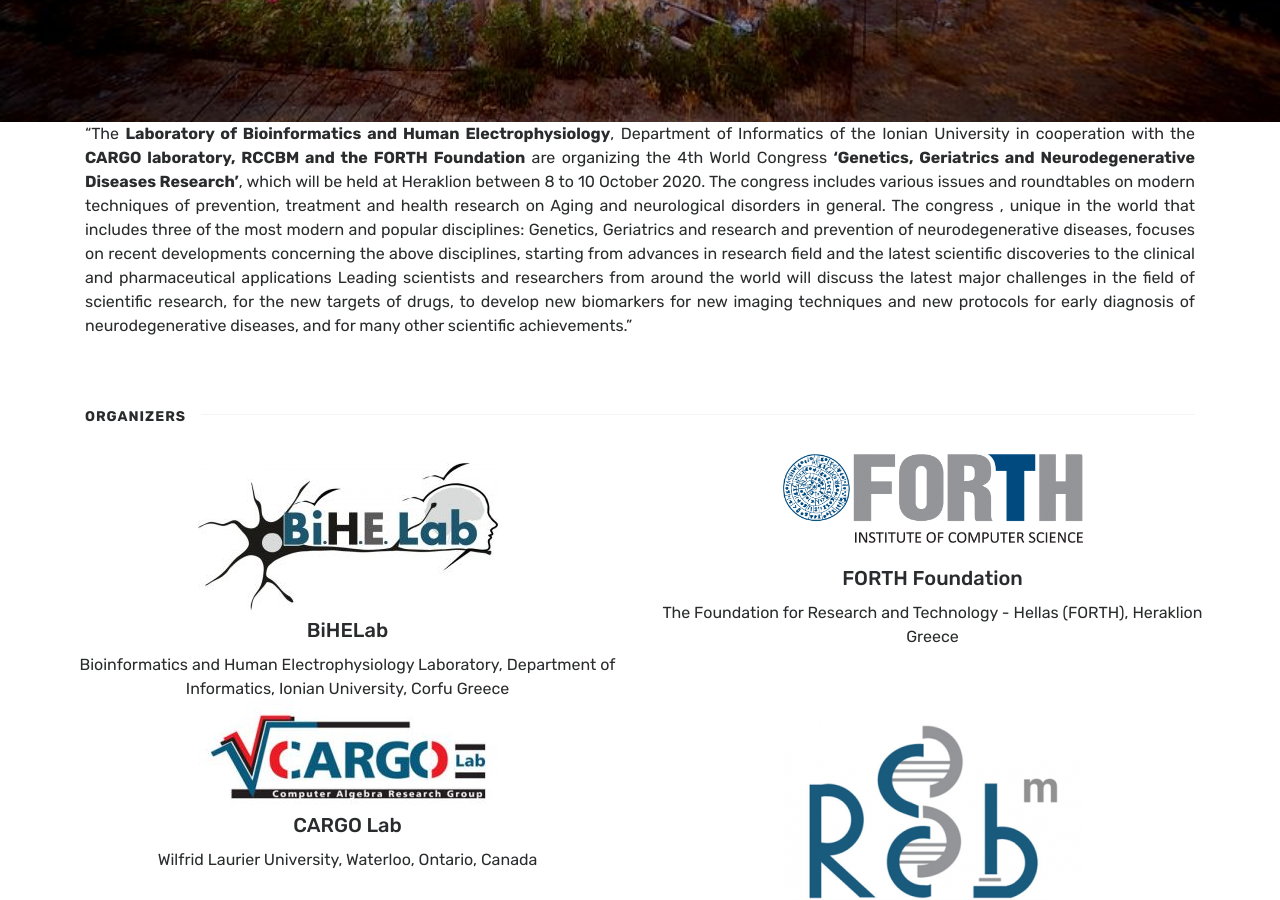
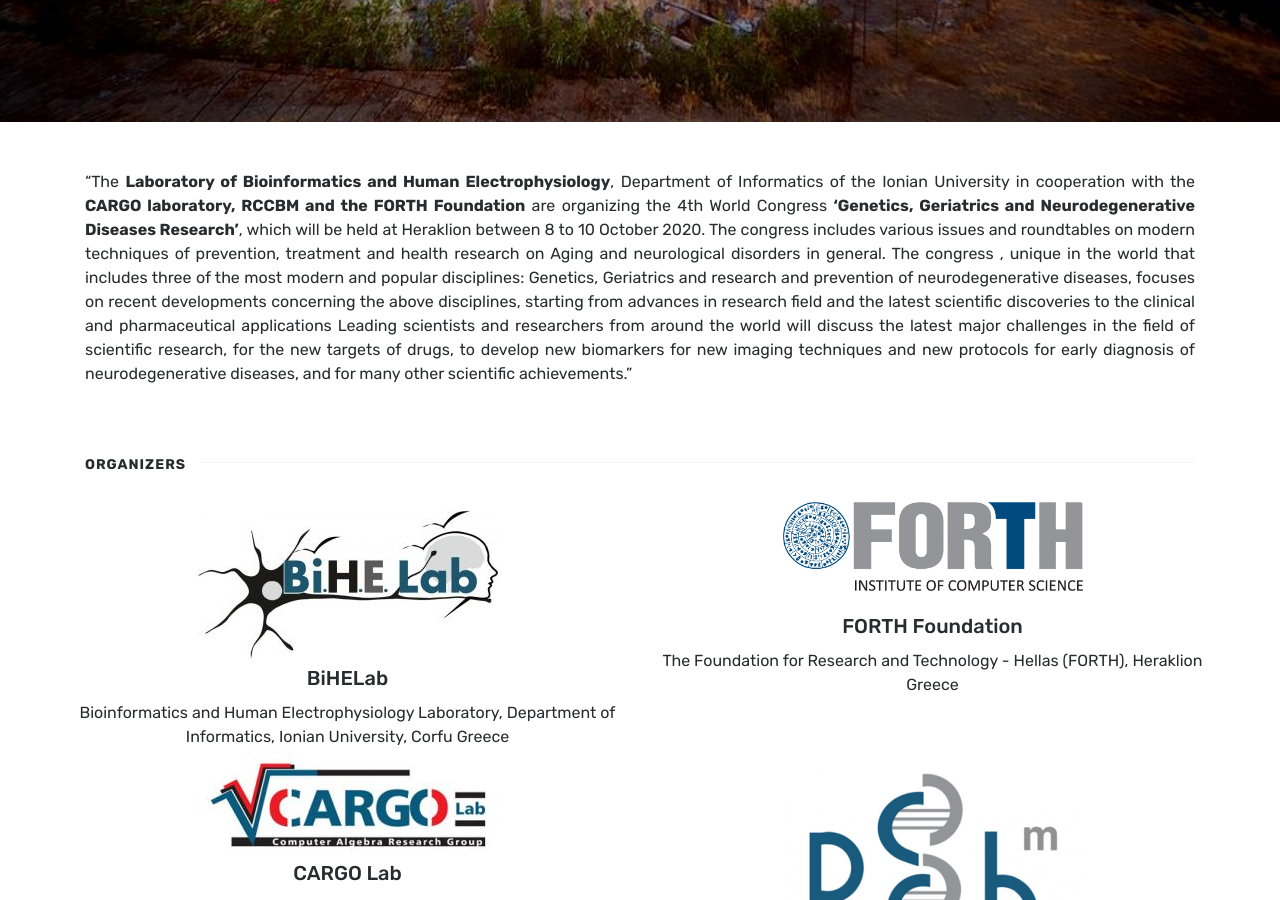
Before and after one commit to Covide-1797/genedis, a Jekyll site: the page built from index.html, in a window 1280 px wide and 900 px high, scrolled down 746 px. Built offline with Jekyll 4.4.1, drawn with Linux system fonts in a browser that asks for light colours; the list of posts is cut into pages by our own code.

Commit message:
Update index.html

```diff
--- a/index.html
+++ b/index.html
@@ -35,6 +35,8 @@
 
 <div class="container">
     <div class="main-content">
+        <br>
+        <br>
         <div class="row">
             <div class="col-12">
                 <p class="text-justify">
@@ -92,7 +94,7 @@
                 <div class="w-100 d-lg-none"><br/></div>
                 <div class="col-sm-6">
                     <a href="http://www.rccbm.org/" target="_blank">
-                        <img src="assets/images/rccbm_logo.png" class="card-img-top" alt="rccbm logo" width="300" height="100">
+                        <img src="assets/images/rccbm_logo.png" class="card-img" alt="rccbm logo" width="300" height="50">
                     </a>
                     <div class="card-body">
                         <h5 class="card-title">RCCBM</h5>
```
